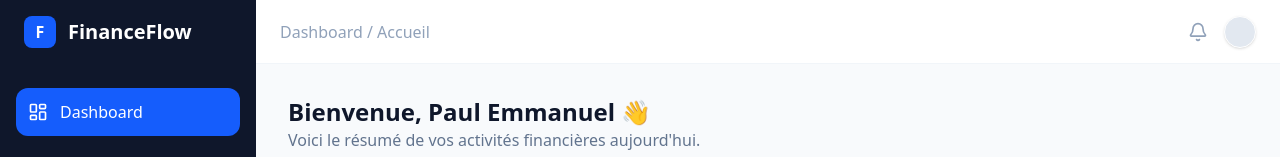
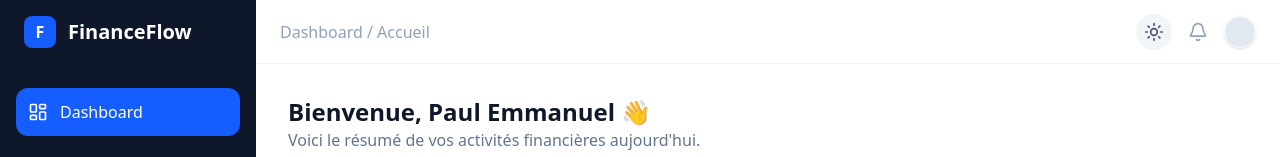
Before and after one commit to atedesi22/FinanceFlow-Dashboard, a React (Vite) app: page / in a window 1280 px wide. Shown: the top 157 px of the page. Built offline with nearby package versions, Linux system fonts and the light colour scheme.

Commit message:
darkmode

```diff
--- a/src/components/BottomNav.jsx
+++ b/src/components/BottomNav.jsx
@@ -3,7 +3,7 @@ import { Home, Send, PieChart, User } from "lucide-react";
 
 const BottomNav = () => {
     return (
-        <div className="lg:hidden fixed bottom-0 left-0 right-0 bg-white border-t border-slate-100 px-6 py-3 flex justify-between items-center z-50">
+        <div className="lg:hidden bg-white fixed bottom-0 left-0 right-0  dark:border-none dark:bg-slate-950 border-t border-slate-100 px-6 py-3 flex justify-between items-center z-50">
             <button className="flex flex-col items-center text-blue-600">
                 <Home size={24} />
                 <span className="text-[10px] font-medium">Accueil</span>
--- a/src/components/MainChart.jsx
+++ b/src/components/MainChart.jsx
@@ -16,8 +16,8 @@ const data = [
 const MainChart = () => {
     return(
         // <>
-        //     <div className="bg-white p-6 rounded-2xl shadow-sm border border-slate-100 h-[400px]">
-        //         <h2 className='text-xl font-bold text-slate-900 mb-6'>Flux de tresorerie (XAF)</h2>
+        //     <div className="bg-white dark:bg-slate-800 p-6 rounded-2xl shadow-sm border border-slate-100 h-[400px]">
+        //         <h2 className='text-xl font-bold text-slate-900 dark:text-white mb-6'>Flux de tresorerie (XAF)</h2>
         //         <ResponsiveContainer width='100%' height='100%'>
         //             <AreaChart data={data} margi={{ top:10, right:30, left:0, bottom:0}}/>
         //             {/* <defs>
@@ -38,8 +38,8 @@ const MainChart = () => {
         // </>
 
         <>
-            <div className="bg-white p-6 rounded-2xl shadow-sm border border-slate-100 h-[400px] w-full">
-      <h2 className="text-xl font-bold text-slate-900 mb-6">Flux de Trésorerie (XAF)</h2>
+            <div className="bg-white dark:border-none dark:bg-slate-800 p-6 rounded-2xl shadow-sm border border-slate-100 h-[400px] w-full">
+      <h2 className="text-xl font-bold text-slate-900 dark:text-white mb-6">Flux de Trésorerie (XAF)</h2>
       <ResponsiveContainer width="100%" height="100%">
         <AreaChart data={data} margin={{ top: 10, right: 30, left: 0, bottom: 0 }}>
           <CartesianGrid strokeDasharray="3 3" vertical={false} stroke="#f1f5f9" />
--- a/src/components/StatsCard.jsx
+++ b/src/components/StatsCard.jsx
@@ -7,7 +7,7 @@ const StatsCard = ({ title, amount, trend, icon, color}) =>{
 
     return(
         <>
-            <div className="bg-white p-6 rounded-2xl shadow-sm border border-slate-100 hover:shadow-sm active:shadow-sm transition-shadow">
+            <div className="bg-white dark:border-none dark:bg-slate-800 p-6 rounded-2xl shadow-sm border border-slate-100 hover:shadow-sm active:shadow-sm transition-shadow">
                 <div className="flex justify-between items-start mb-4">
                     <div className={`p-3 rounded-xl ${color} bg-opacity-10 text-opacity-100`}>
                         {icon}
@@ -20,7 +20,7 @@ const StatsCard = ({ title, amount, trend, icon, color}) =>{
 
                 <div>
                     <p className="text-slate-500 text-sm font-medium">{title}</p>
-                    <h3 className="text-2xl font-bold text-slate-900 mt-1">{amount}</h3>
+                    <h3 className="text-2xl font-bold text-slate-900 dark:text-white mt-1">{amount}</h3>
                 </div>
             </div>
         </>
--- a/src/components/Topbar.jsx
+++ b/src/components/Topbar.jsx
@@ -1,19 +1,27 @@
-import { Bell, Menu } from "lucide-react";
-
+import { Bell, Menu, Moon, Sun } from "lucide-react";
+import { useDarkMode } from "../hooks/useDarkMode";
 
 const Topbar = ({onMenuClick}) =>{
+
+    const [theme, setTheme] = useDarkMode();
+
     return(
         <>
-        <div className="h-16 bg-white border-b border-slate-100 px-6 flex justify-between items-center sticky top-0 z-40">
+        <div className="h-16 bg-white dark:bg-slate-800 border-b border-slate-100 px-6 flex justify-between items-center sticky top-0 z-40">
             <div className="flex items-center gap-2 lg:hidden">
                 <div className="w-8 h-8 bg-blue-600 rounded-lg flex items-center justify-center text-white font-bold">F</div>
-                <span className="font-bold text-slate-900">FinanceFlow</span>
+                <span className="font-bold text-slate-900 dark:text-white">FinanceFlow</span>
             </div>
 
             <div className="hidden sm:block text-slate-400">Dashboard / Accueil</div>
 
-            <div className="flex items-center gap-4">
-                <Bell size={20} className="text-slate-400" />
+                <div className="flex items-center gap-4">
+                    <button onClick={() => setTheme(theme === 'dark' ? 'light' : 'dark')}
+                        className="p-2 rounded-4xl bg-slate-100 dark:bg-slate-800 text-slate-600 dark:text-yellow-400 transition-all"
+                        >
+                        {theme === 'dark' ? <Moon size={20}/> : <Sun size={20}/>}
+                    </button>
+                    <Bell size={20} className="text-slate-400" />
                 <div className="w-8 h-8 bg-slate-200 rounded-full border border-white shadow-sm"></div>
             </div>
         </div>
--- /dev/null
+++ b/src/hooks/useDarkMode.jsx
@@ -0,0 +1,18 @@
+import { useEffect, useState } from "react"
+
+
+export const useDarkMode = () => {
+    const [theme, setTheme] = useState(localStorage.getItem('theme') || 'light');
+    // const colorTheme = theme === 'dark' ? 'light' : 'dark';
+
+    const nextTheme = theme === 'dark' ? 'light' : 'dark';
+
+    useEffect(() => {
+        const root = window.document.documentElement;
+        root.classList.remove('light', 'dark');
+        root.classList.add(theme);
+        localStorage.setItem('theme', theme);
+    }, [theme]);
+
+    return [theme, setTheme];
+}
--- a/src/layouts/DashboardLayout.jsx
+++ b/src/layouts/DashboardLayout.jsx
@@ -11,7 +11,7 @@ const DashboardLayout = () =>{
 
     return(
         <>
-            <div className="min-h-screen bg-slate-50 flex flex-row">
+            <div className="min-h-screen bg-white dark:bg-slate-950  flex flex-row">
                 {/* Sidebar visible SEULEMENT sur grand écran */}
                 <div className="hidden lg:block w-64 h-screen sticky top-0 bg-slate-900">
                     <Sidebar />
--- a/src/pages/Dasboard.jsx
+++ b/src/pages/Dasboard.jsx
@@ -9,13 +9,13 @@ const Dashboard = () =>{
         <>
             <div className="max-w-6xl mx-auto">
                 <header className='mb-8'>
-                    <h1 className='text-2xl font-bold text-slate-900'>Bienvenue, Paul Emmanuel 👋</h1>
+                    <h1 className='text-2xl font-bold text-slate-900 dark:text-white'>Bienvenue, Paul Emmanuel 👋</h1>
                     <p className='text-slate-500'>Voici le résumé de vos activités financières aujourd'hui.</p>
                 </header>
 
                 {/* Cartes de Statistiques */}
                 <div className='grid grid-cols-1 md:grid-cols-3 gap-6'>
-                    {/* <div className='h-32 bg-white rounded-2xl shadow-sm border border-slate-100 p-6'> */}
+                    {/* <div className='h-32 bg-white dark:bg-slate-800 rounded-2xl shadow-sm border border-slate-100 p-6'> */}
                         <StatsCard
                             title='Solde Total'
                             amount='2 45 000 XAF'
@@ -47,7 +47,7 @@ const Dashboard = () =>{
 
                 {/* Actions Rapides  */}
                 <div className='mt-10'>
-                    <h2 className='text-xl font-bold text-slate-900 mb-4'>Actions Rapides</h2>
+                    <h2 className='text-xl font-bold text-slate-900 dark:text-white mb-4'>Actions Rapides</h2>
                     <div className='flex gap-4 overflow-x-auto pb-4'>
                         {[
                             {label : 'Transfert', icon : <Send/>, color: 'bg-orange-500'},
@@ -69,8 +69,8 @@ const Dashboard = () =>{
                 </div>
 
                 {/* Tableau des transactions recentes  */}
-                <div className='mt-10 bg-white rounded-2xl shadow-sm border border-slate-100 p-6'>
-                    <h2 className='text-xl font-bold text-slate-900 mb-6'>Transactions Recentes</h2>
+                <div className='mt-10 bg-white dark:border-none dark:bg-slate-800 rounded-2xl shadow-sm border border-slate-100 p-6'>
+                    <h2 className='text-xl font-bold text-slate-900 dark:text-white mb-6'>Transactions Recentes</h2>
                     <div className='space-y-4'>
                         {[
                             {name : 'Abonnement Netflix', date: '28 Jan 2026', amount: '-7 500 XAF', type: 'service'},
--- a/vite.config.js
+++ b/vite.config.js
@@ -4,6 +4,7 @@ import tailwindcss from '@tailwindcss/vite'
 
 // https://vite.dev/config/
 export default defineConfig({
+  darkMode: 'class',
   content: [
     "./src/**/*.{js,jsx,ts,tsx}",
   ],
```
